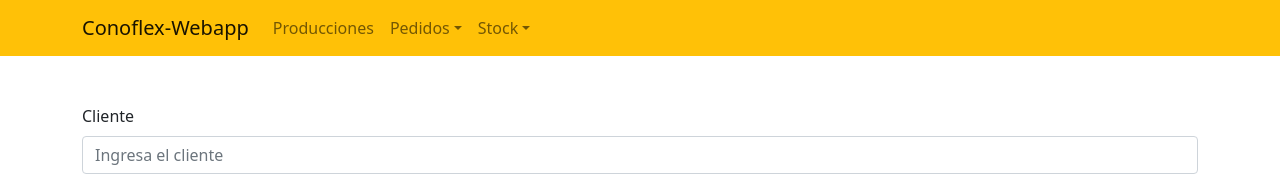
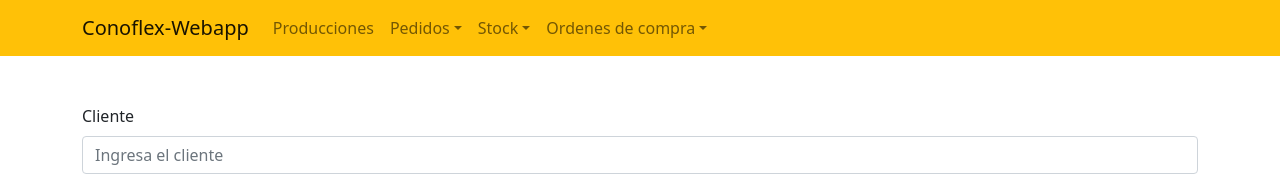
Before and after one commit to 4ndr35/conoflex-webapp, a React (Create React App) app: page /load-order in a window 1280 px wide. Shown: the top 176 px of the page. Built offline with nearby package versions, Linux system fonts and the light colour scheme; no server answers.

Commit message:
make it better

```diff
--- a/src/components/NavbarComponent.js
+++ b/src/components/NavbarComponent.js
@@ -25,6 +25,12 @@ function NavbarComponent() {
                 </NavDropdown.Item>
                 <NavDropdown.Item href="#action/3.2">Material</NavDropdown.Item>
               </NavDropdown>
+              <NavDropdown title="Ordenes de compra" id="basic-nav-dropdown">
+                <NavDropdown.Item href="#action/3.1">
+                  Cargar orden de compra
+                </NavDropdown.Item>
+                <NavDropdown.Item href="#action/3.2">Lista de ordenes de compra</NavDropdown.Item>
+              </NavDropdown>
             </Nav>
           </Navbar.Collapse>
         </Container>
--- a/src/pages/Login.js
+++ b/src/pages/Login.js
@@ -64,9 +64,9 @@ export default function Login(props) {
           </Form>
         ) : (
           <div className="container">
-            Bienvenido {props.userName}
+            Usuario logueado
             <br />
-            Tu rol de usuario es <strong>{props.role}</strong>
+            <strong>Usuario:</strong> {props.userName}
           </div>
         )}
       </div>
```
